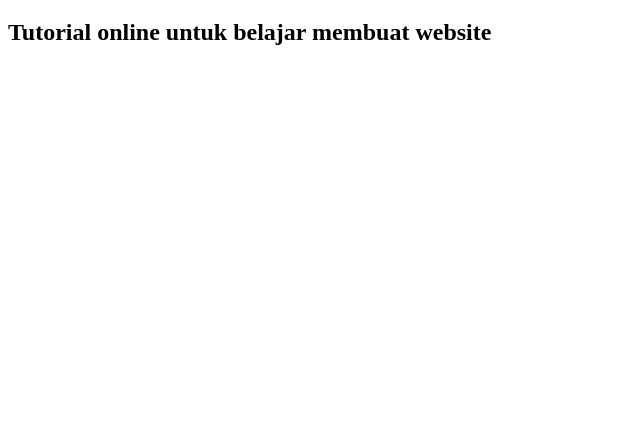
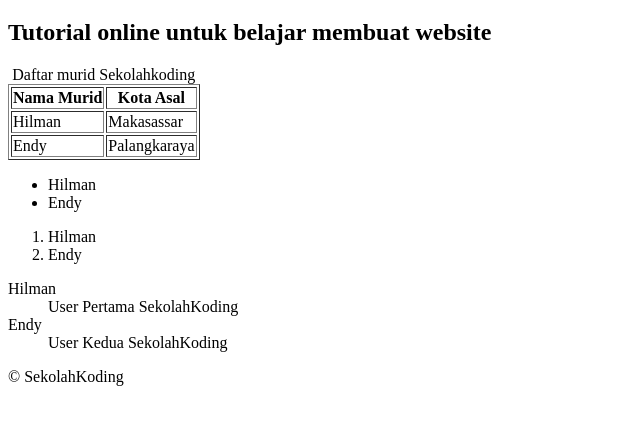
Before and after one commit to RachmanForniandi/sekolahkoding_html, a plain HTML site: page kontak.html in a window 1280 px wide. Shown: the part 61-486 px from the top of the page, without its empty margins (0-640 px from the left). Drawn offline with Linux system fonts and the light colour scheme.

Commit message:
belajar charset, symbol dan entities

```diff
--- a/kontak.html
+++ b/kontak.html
@@ -13,6 +13,41 @@
     <h2>Tutorial online untuk belajar <span>membuat website</span></h2>
   </div>
 
+  <table border="1">
+  	<caption>Daftar murid Sekolahkoding</caption>
+    <tr>
+    	<th>Nama Murid</th>
+        <th>Kota Asal</th>
+    </tr>
+    <tr>
+    	<td>Hilman</td>
+        <td>Makasassar</td>
+    </tr>
+    <tr>
+    	<td>Endy</td>
+        <td>Palangkaraya</td>
+    </tr>
+  </table>
 
+  <!--list pada html-->
+  <ul>
+  	<li>Hilman</li>
+    <li>Endy</li>
+  </ul>
+
+  <ol>
+  	<li>Hilman</li>
+    <li>Endy</li>
+  </ol>
+
+  <dl>
+  	<dt>Hilman</dt>
+    <dd>User Pertama SekolahKoding</dd>
+
+    <dt>Endy</dt>
+    <dd>User Kedua SekolahKoding</dd>
+  </dl>
+
+	<p>&copy; SekolahKoding</p>
 </body>
 </html>
```
